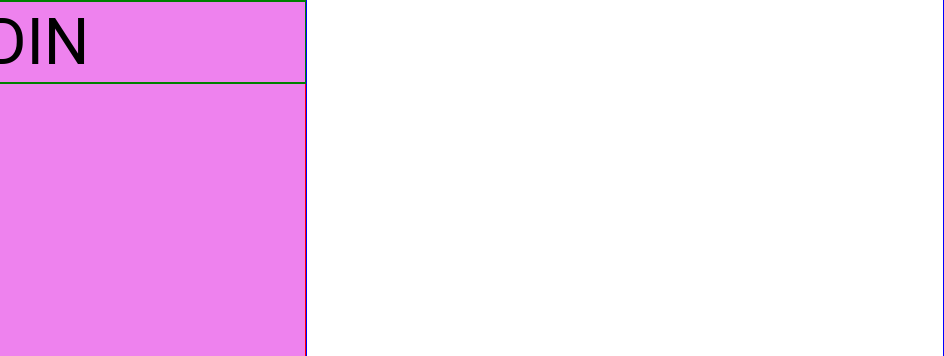
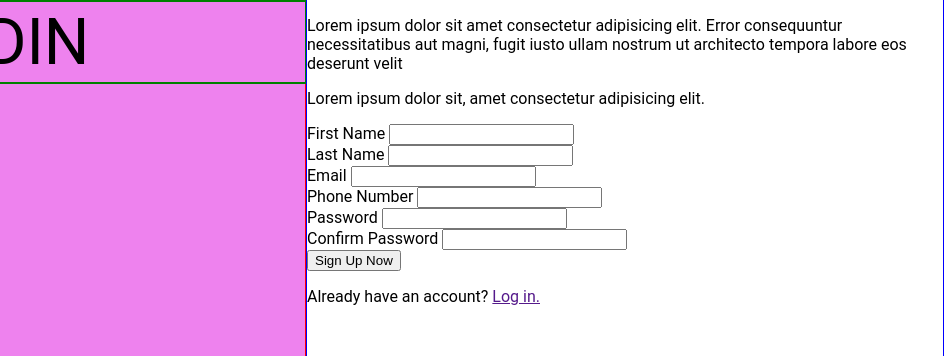
Before and after one commit to TheUmerator/top-signup-form, a plain HTML site: page index.html in a window 1280 px wide. Shown: the top 356 px of the page, 336-1280 px from the left. Drawn offline with Linux system fonts and the light colour scheme.

Commit message:
Add right side text html

```diff
--- a/index.html
+++ b/index.html
@@ -17,6 +17,41 @@
         <div class="artist-credit">Photo by link1 on link2</div>
     </div>
     <div class="right-side">
+        <div class="top">
+            <p>Lorem ipsum dolor sit amet consectetur adipisicing elit. Error consequuntur necessitatibus aut magni, fugit iusto ullam nostrum ut architecto tempora labore eos deserunt velit</p>
+            <p>Lorem ipsum dolor sit, amet consectetur adipisicing elit. </p>
+        </div>
+        <div class="middle">
+            <form action="">
+                <div class="input-block">
+                    <label for="">First Name</label>
+                    <input type="text" name="" id=""></div>
+                <div class="input-block">
+                    <label for="">Last Name</label>
+                    <input type="text" name="" id="">
+                </div>
+                <div class="input-block">
+                    <label for="">Email</label>
+                    <input type="text" name="" id="">
+                </div>
+                <div class="input-block">
+                    <label for="">Phone Number</label>
+                    <input type="text" name="" id="">
+                </div>
+                <div class="input-block">
+                    <label for="">Password</label>
+                    <input type="text" name="" id="">
+                </div>
+                <div class="input-block">
+                    <label for="">Confirm Password</label>
+                    <input type="text" name="" id="">
+                </div>
+            </form>
+        </div>
+        <div class="bottom">
+            <button>Sign Up Now</button>
+            <p>Already have an account? <a href="">Log in.</a></p>
+        </div>
     </div>
 </div>
 </body>
```
